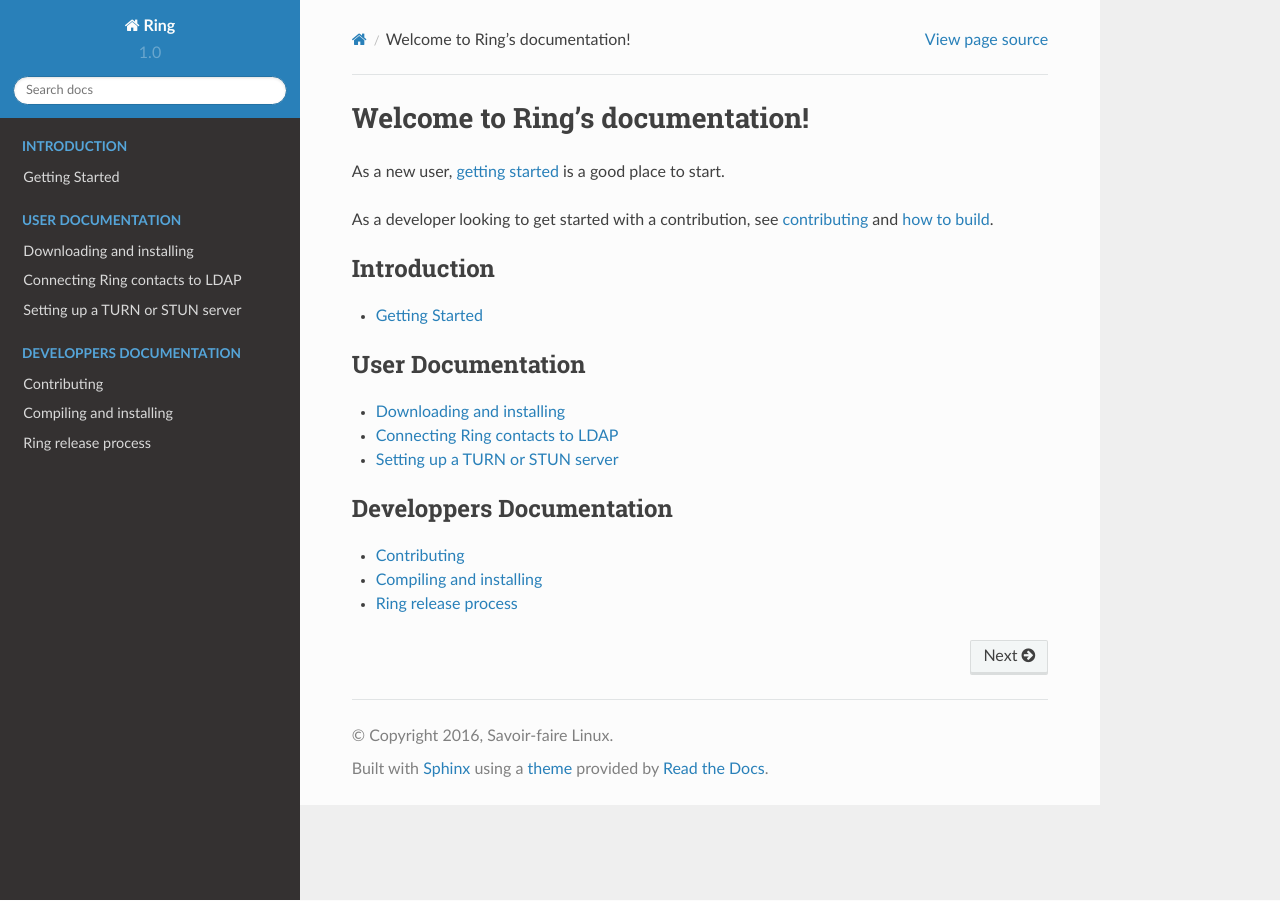
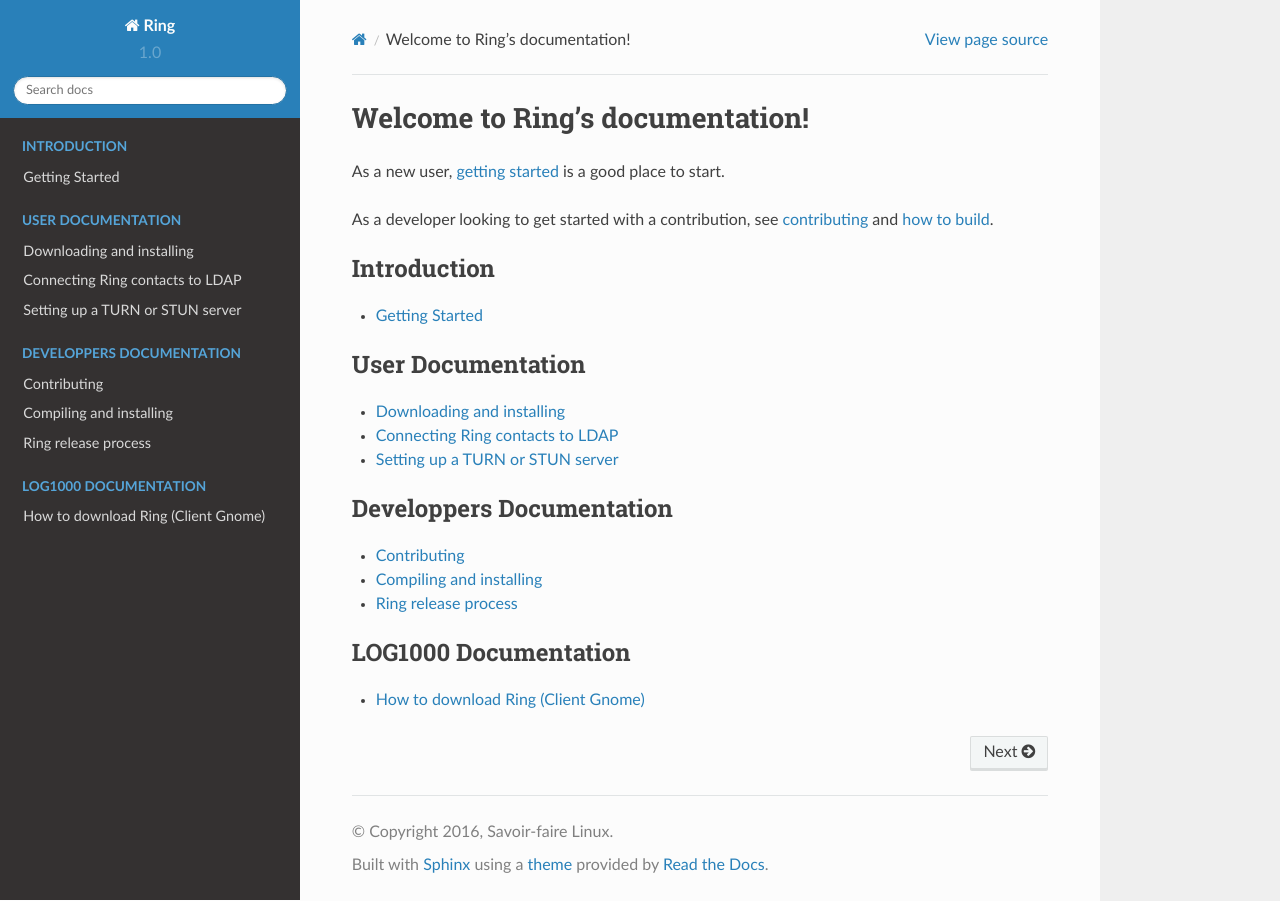
Before and after one commit to savoirfairelinux/jami-project, a Sphinx documentation site: the page built from docs/source/index.rst, in a window 1280 px wide. Built offline with Sphinx 7.4.7 and the Read the Docs theme 2.0.0, drawn with Linux system fonts in a browser that asks for light colours; pages that are not in the unit, such as notebooks, are missing from menus.

Commit message:
How to download Ring (Client gnome)
Process to download ring on gnome platform. Sorry bad english

Change-Id: I5d4f62b4deb80651f0a6b72359c76ceb784f3407

```diff
--- a/docs/source/dev/compiling_and_installing/index.rst
+++ b/docs/source/dev/compiling_and_installing/index.rst
@@ -12,3 +12,4 @@
    daemon
    lrc
    gnome_client
+   log1000Doc
--- a/docs/source/index.rst
+++ b/docs/source/index.rst
@@ -52,3 +52,10 @@
    :glob:
 
    dev/gnome-client/*
+
+.. toctree::
+   :caption: LOG1000 Documentation
+   :maxdepth: 1
+   :glob:
+
+   dev/log1000Doc/telechargement_Gnome/telechargement_Gnome.rst
```
Also changed, not shown: docs/source/dev/log1000Doc/telechargement_Gnome/telechargement_Gnome.rst (added, +33 -0 lines), docs/source/dev/log1000Doc/telechargement_Gnome/telechargement_Gnome1.png (added), docs/source/dev/log1000Doc/telechargement_Gnome/telechargement_Gnome2.png (added), docs/source/dev/log1000Doc/telechargement_Gnome/telechargement_Gnome3.png (added).
